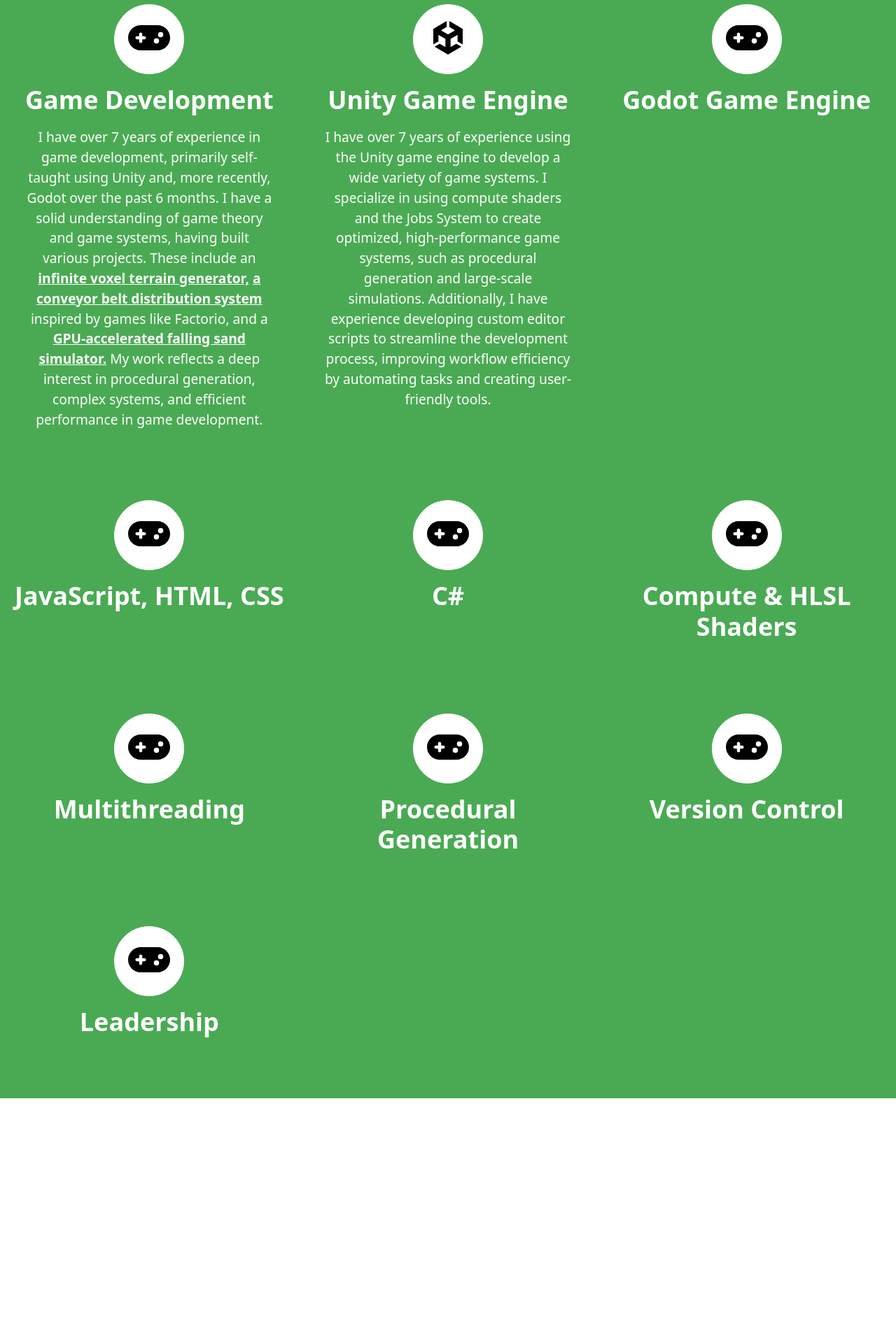
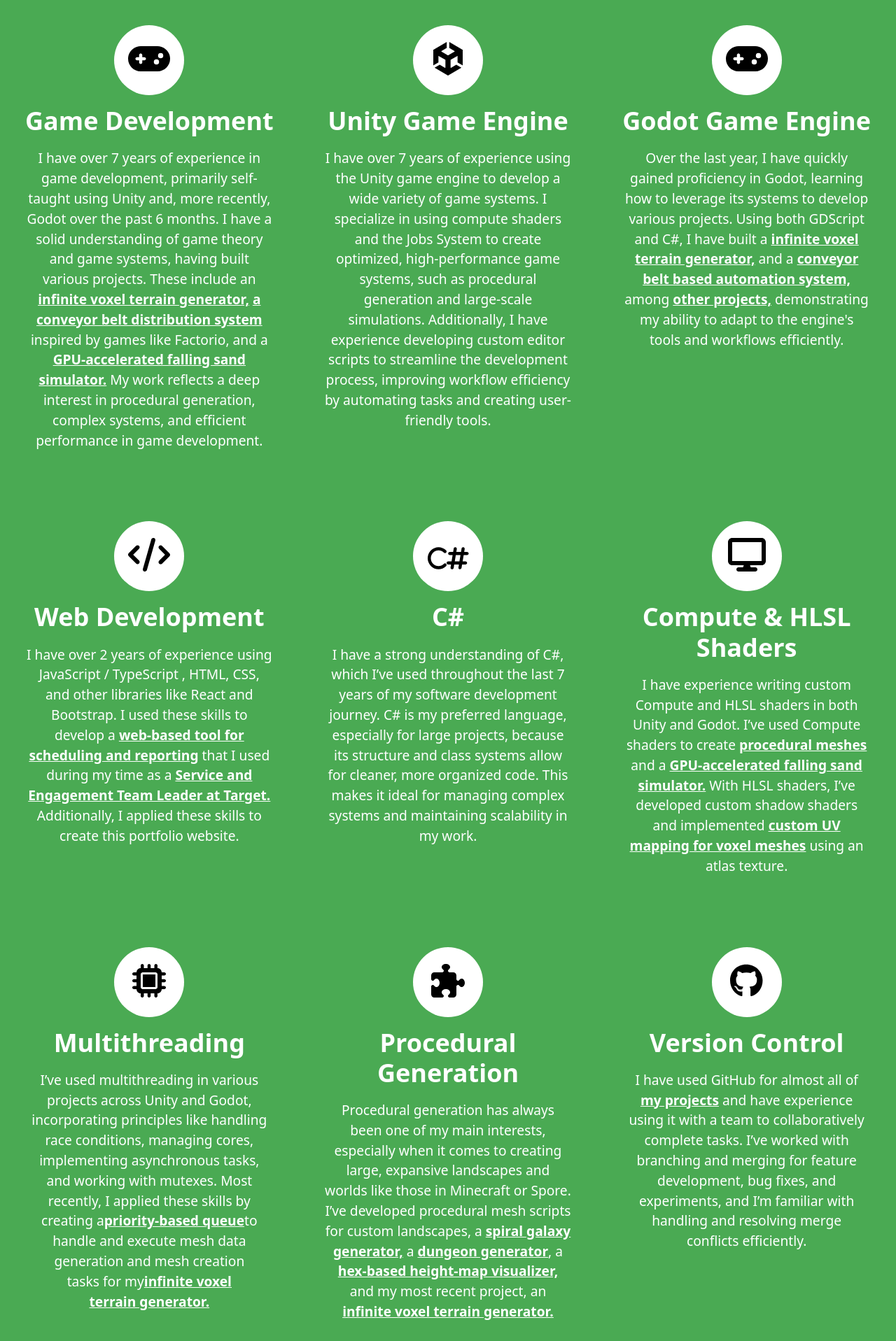
Before and after one commit to Alecay/professional_site, a React (Vite) app in the folder portfolio/: page / in a window 1280 px wide. Shown: the part 1702-3619 px from the top of the page at 70% size. Before the commit the page ends 3272 px from the top, so only its background shows below. Built offline with nearby package versions, Linux system fonts and the light colour scheme.

Commit message:
Updated Skills

```diff
--- a/portfolio/src/components/About.tsx
+++ b/portfolio/src/components/About.tsx
@@ -32,7 +32,7 @@ export default function About() {
         <Col lg={8} xs={12} className="mx-auto" style={{ paddingLeft: "20px" }}>
           <h1>Alec Groseclose</h1>
           <h4>
-            Computer Science Major, Software Developer, and Aspiring Video Game
+            Computer Science Major, Software Developer, and Aspiring Software
             Developer
           </h4>
 
@@ -53,6 +53,7 @@ export default function About() {
             <li>Bachelor of Science in Computer Science</li>
             <li>Minor in Mathematics</li>
             <li>Expected graduation date: December 2025</li>
+            <li>GPA: 3.56</li>
           </ul>
         </Col>
       </Row>
--- a/portfolio/src/components/SkillBox.tsx
+++ b/portfolio/src/components/SkillBox.tsx
@@ -2,18 +2,30 @@ import "./SkillBox.css";
 import { Col } from "react-bootstrap";
 import SkillIcon from "./SkillIcon";
 import { IconProp } from "@fortawesome/fontawesome-svg-core";
-import { ReactNode } from "react";
+import React, { ReactNode } from "react";
 
 interface Props {
   skillName: string;
-  icon: IconProp;
+  icon?: IconProp;
   children?: ReactNode;
+  icons?: IconProp[];
+  img?: ReactNode;
+  iconStyle?: React.CSSProperties;
+  style?: React.CSSProperties;
 }
 
-export default function SkillBox({ skillName, icon, children }: Props) {
+export default function SkillBox({
+  skillName,
+  icon,
+  children,
+  icons,
+  img,
+  iconStyle,
+  style,
+}: Props) {
   return (
-    <Col xs={12} md={6} lg={4} className="skillBox">
-      <SkillIcon icon={icon} />
+    <Col xs={12} md={6} lg={4} className="skillBox mx-auto" style={style}>
+      <SkillIcon icon={icon} icons={icons} img={img} iconStyle={iconStyle} />
       <h1 className="skillTitle">{skillName}</h1>
       <div className="skillDesc">{children}</div>
     </Col>
--- a/portfolio/src/components/SkillIcon.tsx
+++ b/portfolio/src/components/SkillIcon.tsx
@@ -1,20 +1,34 @@
 import "./SkillIcon.css";
 import { IconProp } from "@fortawesome/fontawesome-svg-core";
 import { FontAwesomeIcon } from "@fortawesome/react-fontawesome";
-import { ReactNode } from "react";
+import React, { ReactNode } from "react";
 
 interface Props {
   icon?: IconProp;
   img?: ReactNode;
+  icons?: IconProp[];
+  iconStyle?: React.CSSProperties;
 }
 
-export default function SkillIcon({ icon, img }: Props) {
+export default function SkillIcon({ icon, img, icons, iconStyle }: Props) {
+  let getIcons = (icons: IconProp[]) => {
+    return (
+      <span>
+        {icons.map((item) => (
+          <FontAwesomeIcon icon={item} style={iconStyle}></FontAwesomeIcon>
+        ))}
+      </span>
+    );
+  };
+
   return (
     <div className="iconContainer">
       {img != null ? (
         img
       ) : icon != null ? (
-        <FontAwesomeIcon icon={icon}></FontAwesomeIcon>
+        <FontAwesomeIcon icon={icon} style={iconStyle}></FontAwesomeIcon>
+      ) : icons != null ? (
+        getIcons(icons)
       ) : null}
     </div>
   );
--- a/portfolio/src/components/Skills.tsx
+++ b/portfolio/src/components/Skills.tsx
@@ -1,8 +1,17 @@
 import { Container, Row } from "react-bootstrap";
 import "./Skills.css";
 import SkillBox from "./SkillBox";
-import { faGamepad } from "@fortawesome/free-solid-svg-icons";
-import { faUnity } from "@fortawesome/free-brands-svg-icons";
+import {
+  faC,
+  faCode,
+  faDisplay,
+  faGamepad,
+  faHashtag,
+  faMicrochip,
+  faPuzzlePiece,
+  faUsers,
+} from "@fortawesome/free-solid-svg-icons";
+import { faGithub, faUnity } from "@fortawesome/free-brands-svg-icons";
 
 export default function Skills() {
   return (
@@ -15,17 +24,11 @@ export default function Skills() {
             self-taught using Unity and, more recently, Godot over the past 6
             months. I have a solid understanding of game theory and game
             systems, having built various projects. These include an{" "}
-            <a className="exampleLink" href="#projects">
-              infinite voxel terrain generator,
-            </a>{" "}
-            <a className="exampleLink" href="#projects">
-              a conveyor belt distribution system
-            </a>{" "}
-            inspired by games like Factorio, and a{" "}
-            <a className="exampleLink" href="#projects">
-              GPU-accelerated falling sand simulator.
-            </a>{" "}
-            My work reflects a deep interest in procedural generation, complex
+            <a href="#projects">infinite voxel terrain generator,</a>{" "}
+            <a href="#projects">a conveyor belt distribution system</a> inspired
+            by games like Factorio, and a{" "}
+            <a href="#projects">GPU-accelerated falling sand simulator.</a> My
+            work reflects a deep interest in procedural generation, complex
             systems, and efficient performance in game development.
           </p>
         </SkillBox>
@@ -41,17 +44,104 @@ export default function Skills() {
             user-friendly tools.
           </p>
         </SkillBox>
-        <SkillBox skillName="Godot Game Engine" icon={faGamepad}></SkillBox>
-        <SkillBox skillName="JavaScript, HTML, CSS" icon={faGamepad}></SkillBox>
-        <SkillBox skillName="C#" icon={faGamepad}></SkillBox>
+        <SkillBox skillName="Godot Game Engine" icon={faGamepad}>
+          <p>
+            Over the last year, I have quickly gained proficiency in Godot,
+            learning how to leverage its systems to develop various projects.
+            Using both GDScript and C#, I have built a{" "}
+            <a href="#projects">infinite voxel terrain generator,</a> and a{" "}
+            <a href="#projects">conveyor belt based automation system,</a> among{" "}
+            <a href="#projects">other projects,</a> demonstrating my ability to
+            adapt to the engine's tools and workflows efficiently.
+          </p>
+        </SkillBox>
+        <SkillBox skillName="Web Development" icon={faCode}>
+          <p>
+            I have over 2 years of experience using JavaScript / TypeScript ,
+            HTML, CSS, and other libraries like React and Bootstrap. I used
+            these skills to develop a{" "}
+            <a href="#projects">web-based tool for scheduling and reporting</a>{" "}
+            that I used during my time as a{" "}
+            <a href="#resume">Service and Engagement Team Leader at Target.</a>{" "}
+            Additionally, I applied these skills to create this portfolio
+            website.
+          </p>
+        </SkillBox>
         <SkillBox
-          skillName="Compute & HLSL Shaders"
-          icon={faGamepad}
-        ></SkillBox>
-        <SkillBox skillName="Multithreading" icon={faGamepad}></SkillBox>
-        <SkillBox skillName="Procedural Generation" icon={faGamepad}></SkillBox>
-        <SkillBox skillName="Version Control" icon={faGamepad}></SkillBox>
-        <SkillBox skillName="Leadership" icon={faGamepad}></SkillBox>
+          skillName="C#"
+          icons={[faC, faHashtag]}
+          iconStyle={{ fontSize: "2.25rem" }}
+        >
+          <p>
+            I have a strong understanding of C#, which I’ve used throughout the
+            last 7 years of my software development journey. C# is my preferred
+            language, especially for large projects, because its structure and
+            class systems allow for cleaner, more organized code. This makes it
+            ideal for managing complex systems and maintaining scalability in my
+            work.
+          </p>
+        </SkillBox>
+        <SkillBox skillName="Compute & HLSL Shaders" icon={faDisplay}>
+          <p>
+            I have experience writing custom Compute and HLSL shaders in both
+            Unity and Godot. I’ve used Compute shaders to create{" "}
+            <a href="#projects">procedural meshes</a> and a{" "}
+            <a href="#projects">GPU-accelerated falling sand simulator.</a> With
+            HLSL shaders, I’ve developed custom shadow shaders and implemented{" "}
+            <a href="#projects">custom UV mapping for voxel meshes</a> using an
+            atlas texture.
+          </p>
+        </SkillBox>
+        <SkillBox skillName="Multithreading" icon={faMicrochip}>
+          <p>
+            I’ve used multithreading in various projects across Unity and Godot,
+            incorporating principles like handling race conditions, managing
+            cores, implementing asynchronous tasks, and working with mutexes.
+            Most recently, I applied these skills by creating a
+            <a href="#projects">priority-based queue</a>
+            to handle and execute mesh data generation and mesh creation tasks
+            for my
+            <a href="#projects">infinite voxel terrain generator.</a>
+          </p>
+        </SkillBox>
+        <SkillBox skillName="Procedural Generation" icon={faPuzzlePiece}>
+          <p>
+            Procedural generation has always been one of my main interests,
+            especially when it comes to creating large, expansive landscapes and
+            worlds like those in Minecraft or Spore. I’ve developed procedural
+            mesh scripts for custom landscapes, a{" "}
+            <a href="#projects">spiral galaxy generator,</a> a{" "}
+            <a href="#projects">dungeon generator</a>, a{" "}
+            <a href="#projects">hex-based height-map visualizer,</a> and my most
+            recent project, an{" "}
+            <a href="#projects">infinite voxel terrain generator.</a>
+          </p>
+        </SkillBox>
+        <SkillBox skillName="Version Control" icon={faGithub}>
+          <p>
+            I have used GitHub for almost all of{" "}
+            <a href="#projects">my projects</a> and have experience using it
+            with a team to collaboratively complete tasks. I’ve worked with
+            branching and merging for feature development, bug fixes, and
+            experiments, and I’m familiar with handling and resolving merge
+            conflicts efficiently.
+          </p>
+        </SkillBox>
+        <SkillBox skillName="Leadership" icon={faUsers}>
+          <p>
+            I have over 5 years of management experience. Currently, I’m a{" "}
+            <a href="#resume">Shift Leader at Kerbey Lane,</a> where I help
+            manage the wait, kitchen, and host staff while ensuring food
+            quality. I previously worked at
+            <a href="#resume">
+              {" "}
+              Target as a Service and Engagement Team Leader
+            </a>{" "}
+            for 4 years, where I managed a team of over 50 people. I have
+            extensive experience ensuring teams run smoothly, managing
+            performance, and meeting deadlines.
+          </p>
+        </SkillBox>
       </Row>
     </Container>
   );
```
